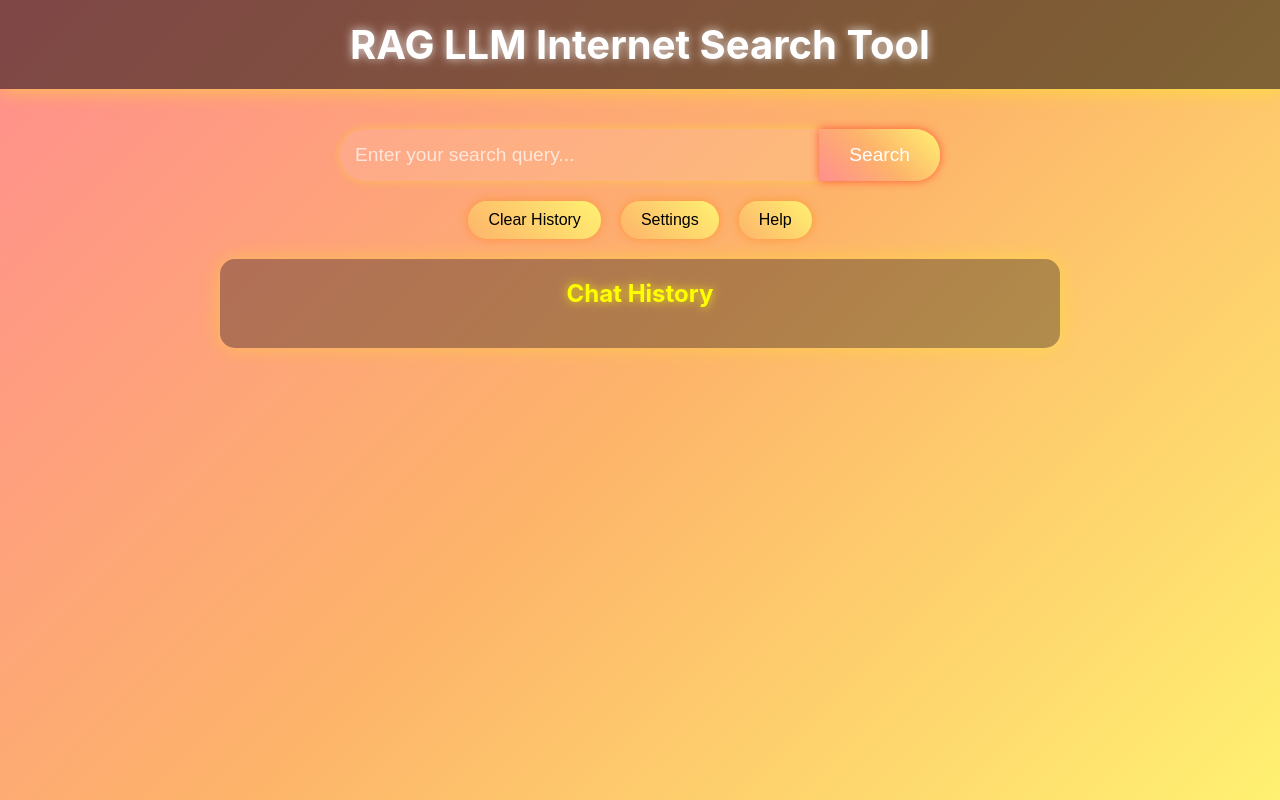
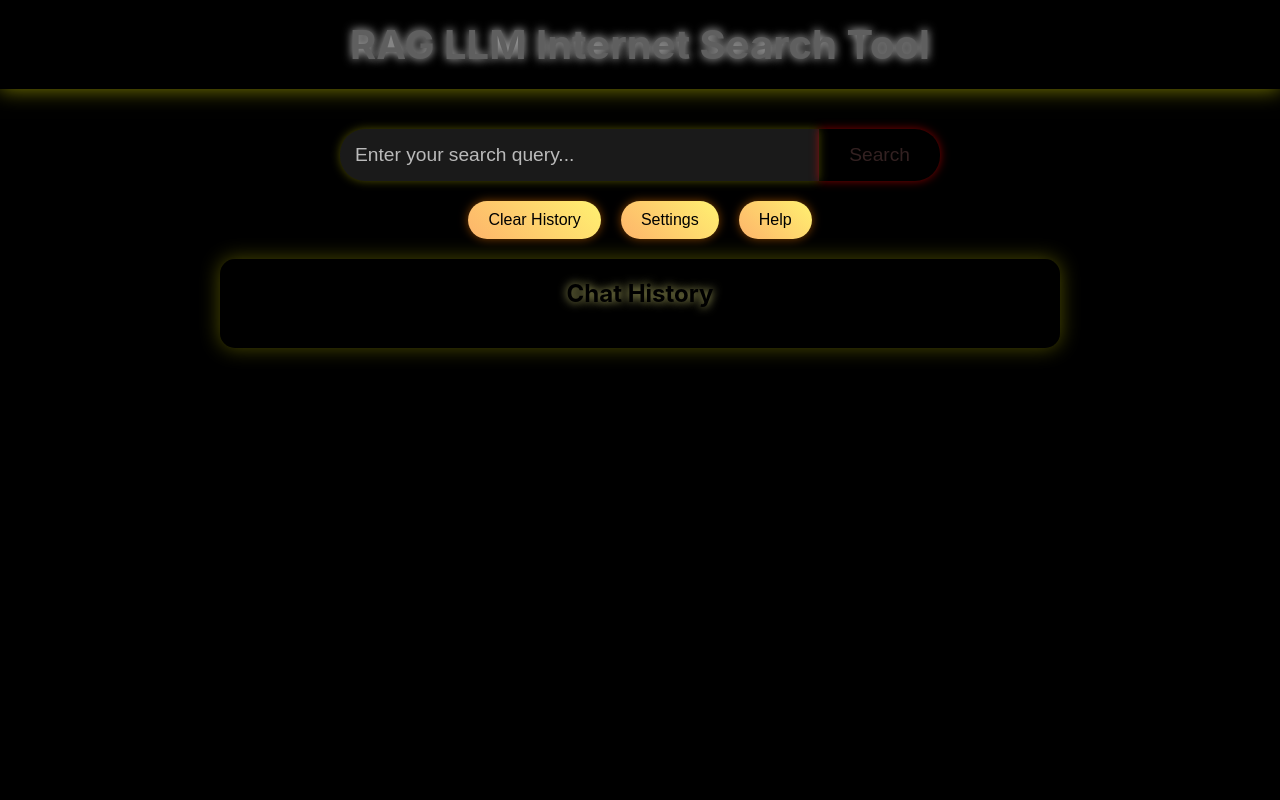
Before and after one commit to bomboloni-67/tectonic_benedict_patrick, a React (Create React App) app: page / in a window 1280 px wide. Built offline with nearby package versions, Linux system fonts and the light colour scheme.

Commit message:
styling changes

```diff
--- a/src/components/ChatHistory.css
+++ b/src/components/ChatHistory.css
@@ -9,8 +9,8 @@
 
 .chat-history h2 {
   margin-top: 0;
-  color: #ffff00;
-  text-shadow: 0 0 10px rgba(255, 255, 0, 0.8);
+  color: #000000;
+  text-shadow: 0 0 10px rgba(238, 238, 138, 0.8);
 }
 
 .history-list {
@@ -21,17 +21,17 @@
 .chat-item {
   margin-bottom: 15px;
   padding: 10px;
-  background: rgba(255, 255, 255, 0.1);
+  background: rgba(0, 0, 0, 0.1);
   border-radius: 10px;
   border-left: 5px solid #fdb46a;
 }
 
 .query {
   font-weight: bold;
-  color: #ff8e8e;
+  color: #3f3f3f;
 }
 
 .response {
   margin-top: 5px;
-  color: #fff171;
+  color: #ffffff;
 }
--- a/src/components/SearchBar.css
+++ b/src/components/SearchBar.css
@@ -27,14 +27,14 @@
   font-size: 1.2rem;
   border: none;
   border-radius: 0 25px 25px 0;
-  background: linear-gradient(45deg, #ff8e8e, #fdb46a, #fff171);
-  color: white;
+  background: rgba(0, 0, 0, 0.1);
+  color: rgb(51, 33, 33);
   cursor: pointer;
   transition: all 0.3s ease;
   box-shadow: 0 0 10px rgba(255, 0, 0, 0.5);
 }
 
 .search-button:hover {
-  background: linear-gradient(45deg, #ff8f1e, #ffff00);
-  box-shadow: 0 0 20px rgba(255, 128, 0, 0.7);
+  background: rgba(255, 179, 179, 0.1);
+  box-shadow: 0 0 20px rgba(255, 255, 255, 0.7);
 }
--- a/src/index.css
+++ b/src/index.css
@@ -5,9 +5,9 @@ body {
     sans-serif;
   -webkit-font-smoothing: antialiased;
   -moz-osx-font-smoothing: grayscale;
-  background: linear-gradient(135deg, #ff8e8e, #fdb46a, #fff171);
+  background: black;
   background-attachment: fixed;
-  color: white;
+  color: rgb(95, 95, 95);
 }
 
 code {
```
